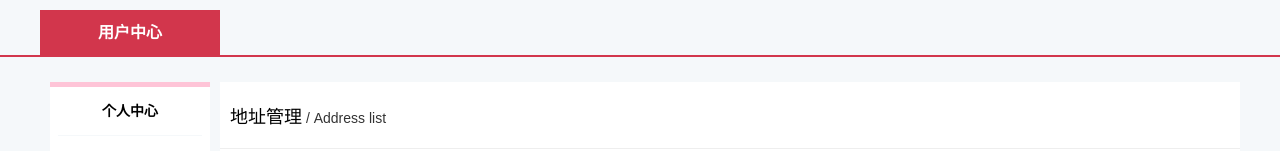
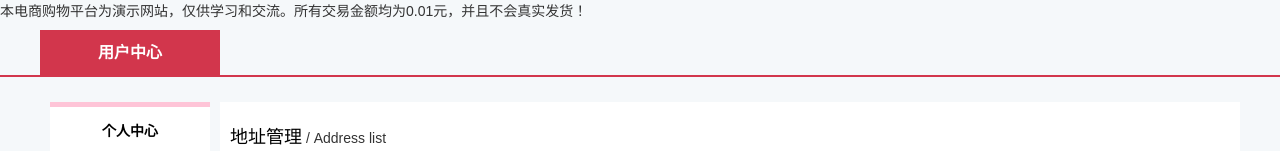
Before and after one commit to xtyfzhang/foodie-center, a plain HTML site: page address.html in a window 1280 px wide. Shown: the top 151 px of the page. Drawn offline with nearby package versions, Linux system fonts and the light colour scheme; no server answers.

Commit message:
增加说明

```diff
--- a/address.html
+++ b/address.html
@@ -20,6 +20,7 @@
 	</head>
 
 	<body>
+	<div class="attention">本电商购物平台为演示网站，仅供学习和交流。所有交易金额均为0.01元，并且不会真实发货！</div>
 		<div id="addressList">
 			<div class="nav-table">
 				<div class="long-title"><span class="all-goods" style="font-weight: bold;">用户中心</span></div>
```
Also changed, not shown: comment.html (+1 -0 lines), doComment.html (+1 -0 lines), index.html (+1 -0 lines), order.html (+1 -0 lines), userinfo.html (+1 -1 lines).
